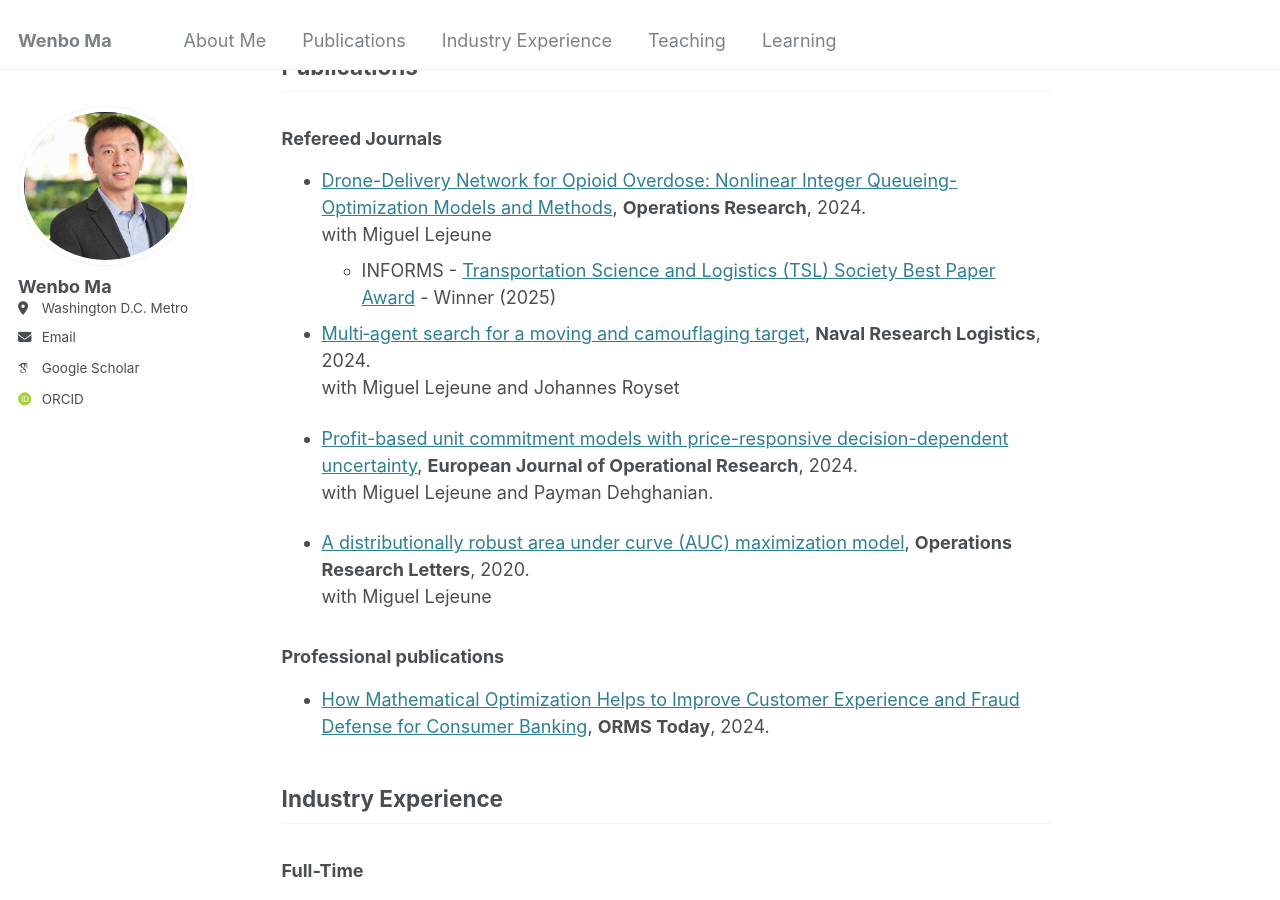
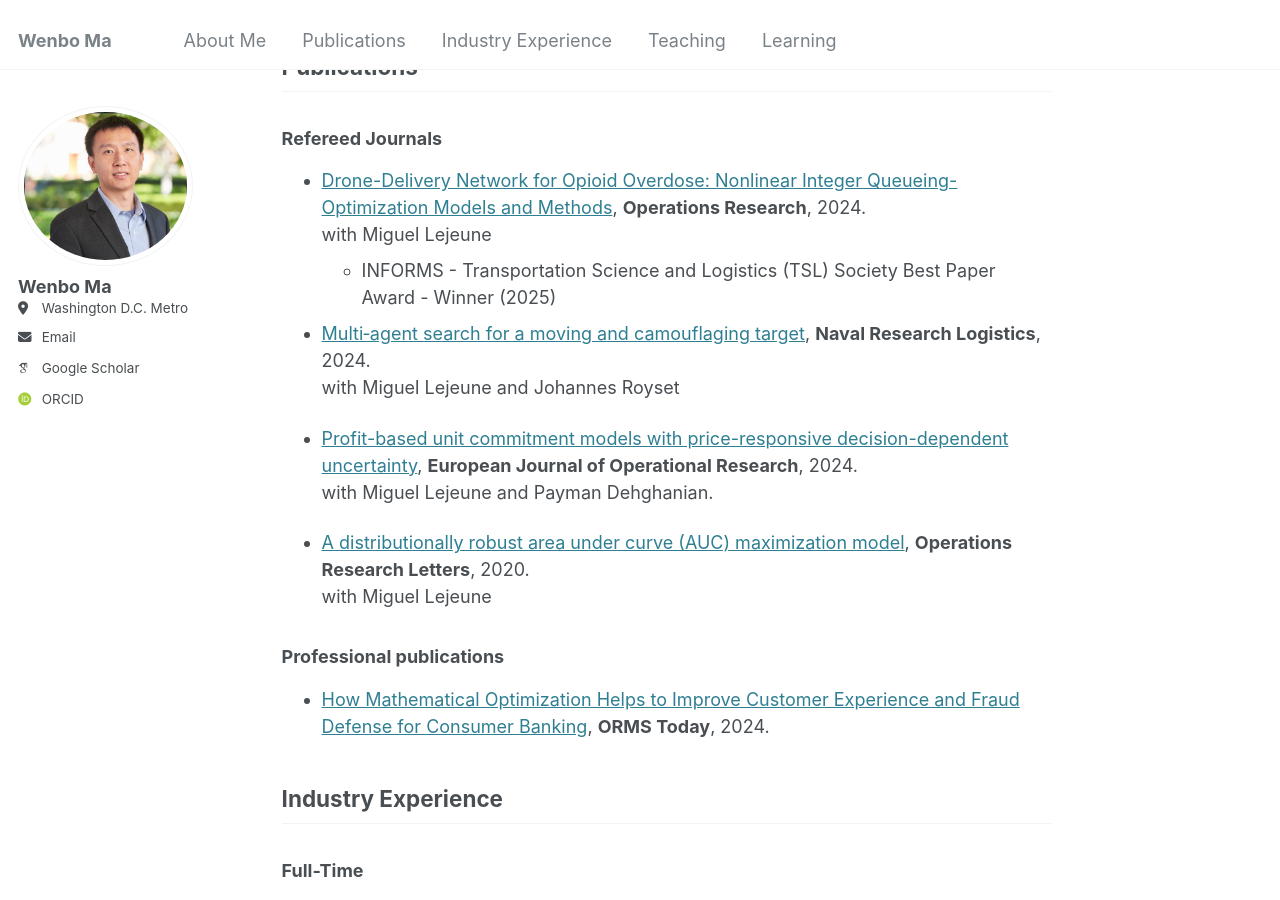
Before and after one commit to wenbo5565/wenbo5565.github.io, a Jekyll site: the page built from _pages/about.md, in a window 1280 px wide and 900 px high, scrolled down 1162 px. Built offline with Jekyll 4.4.1, drawn with Linux system fonts in a browser that asks for light colours; some web fonts are replaced; part of the change alters nothing that is shown.

```diff
--- a/_pages/about.md
+++ b/_pages/about.md
@@ -26,7 +26,8 @@ Outside of work, I enjoy playing and watching sports — particularly tennis, sw
 ### Refereed Journals
 - [Drone-Delivery Network for Opioid Overdose: Nonlinear Integer Queueing-Optimization Models and Methods](https://pubsonline.informs.org/doi/10.1287/opre.2022.0489), **Operations Research**, 2024. \
    with Miguel Lejeune
-  - INFORMS - [Transportation Science and Logistics (TSL) Society Best Paper Award](https://www.informs.org/Recognizing-Excellence/Community-Prizes/Transportation-Science-and-Logistics-Section/Best-Paper-Award) - Winner (2025)
+  - INFORMS - Transportation Science and Logistics (TSL) Society Best Paper Award - Winner (2025)
+  <!-- - INFORMS - [Transportation Science and Logistics (TSL) Society Best Paper Award](https://www.informs.org/Recognizing-Excellence/Community-Prizes/Transportation-Science-and-Logistics-Section/Best-Paper-Award) - Winner (2025) -->
   <!-- - GW Today: [Drones Could Transform Emergency Response to Opioid Overdoses](https://gwtoday.gwu.edu/drones-could-transform-emergency-response-opioid-overdoses) -->
 
 - [Multi‐agent search for a moving and camouflaging target](https://onlinelibrary.wiley.com/doi/abs/10.1002/nav.22160), **Naval Research Logistics**, 2024. \
```
